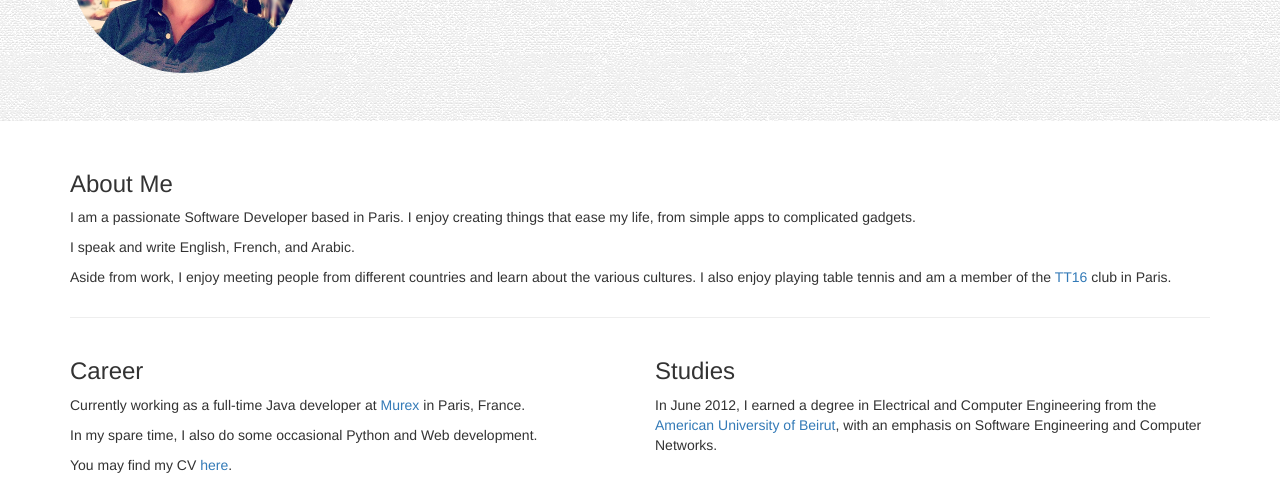
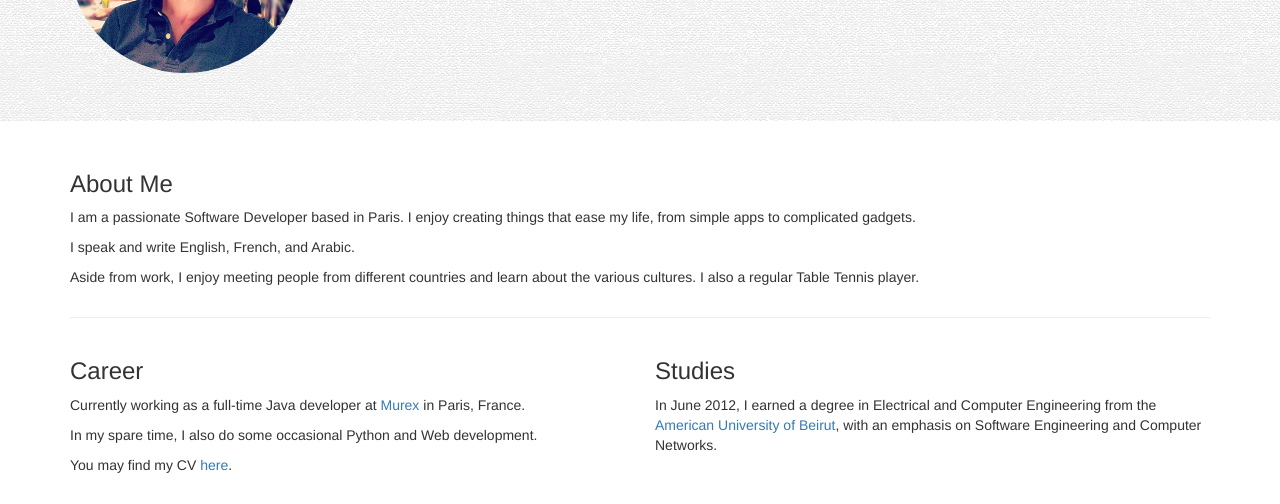
Before and after one commit to ChadiEM/website, a plain HTML site: page index.html in a window 1280 px wide. Shown: the part 246-750 px from the top of the page. Drawn offline with nearby package versions, Linux system fonts and the light colour scheme.

Commit message:
spacings + remove tt16

```diff
--- a/index.html
+++ b/index.html
@@ -51,7 +51,7 @@
 					<h3>About Me</h3>
 					<p>I am a passionate Software Developer based in Paris. I enjoy creating things that ease my life, from simple apps to complicated gadgets.</p>
 					<p>I speak and write English, French, and Arabic.</p>
-	<p>Aside from work, I enjoy meeting people from different countries and learn about the various cultures. I also enjoy playing table tennis and am a member of the <a href="http://tt16.fr">TT16</a> club in Paris.</p>
+					<p>Aside from work, I enjoy meeting people from different countries and learn about the various cultures. I also a regular Table Tennis player.</p>
 				</div>
 			</div>
 
```
Lines whose indentation alone changed are shown as unchanged.
